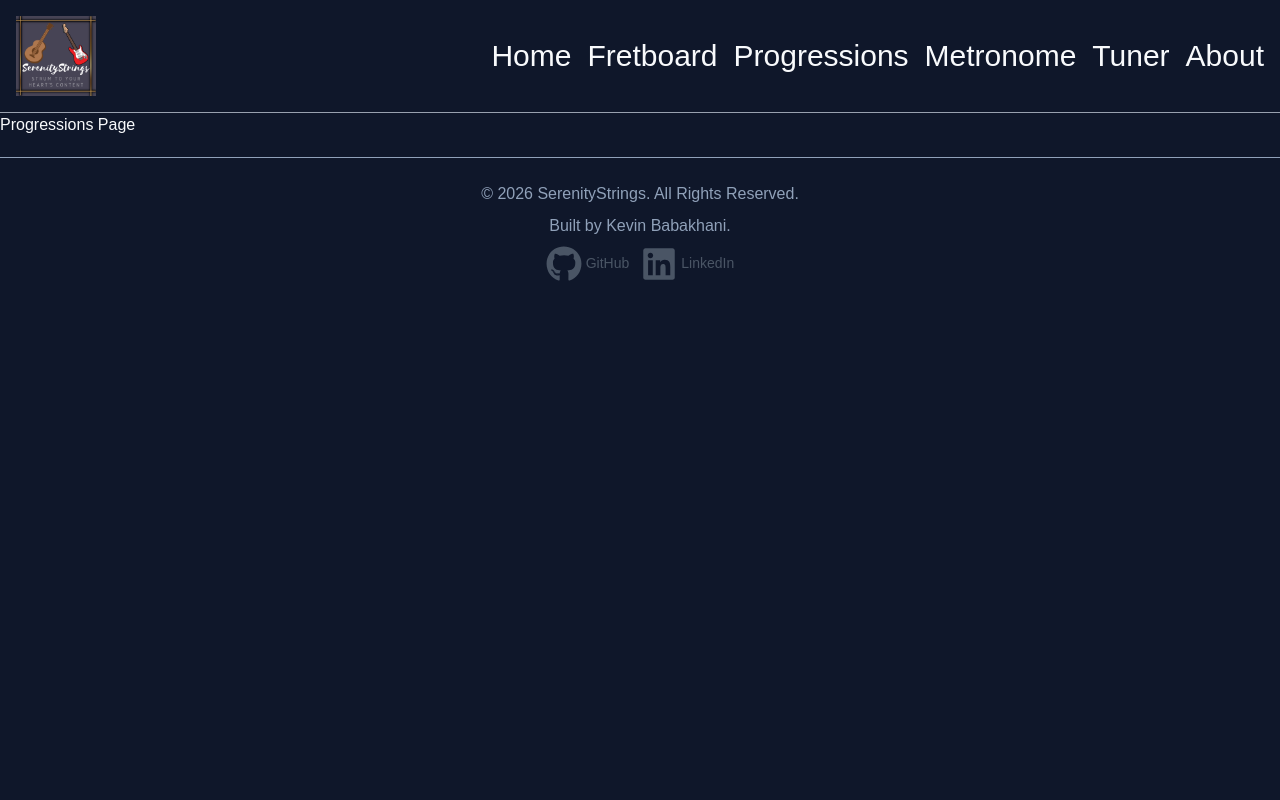
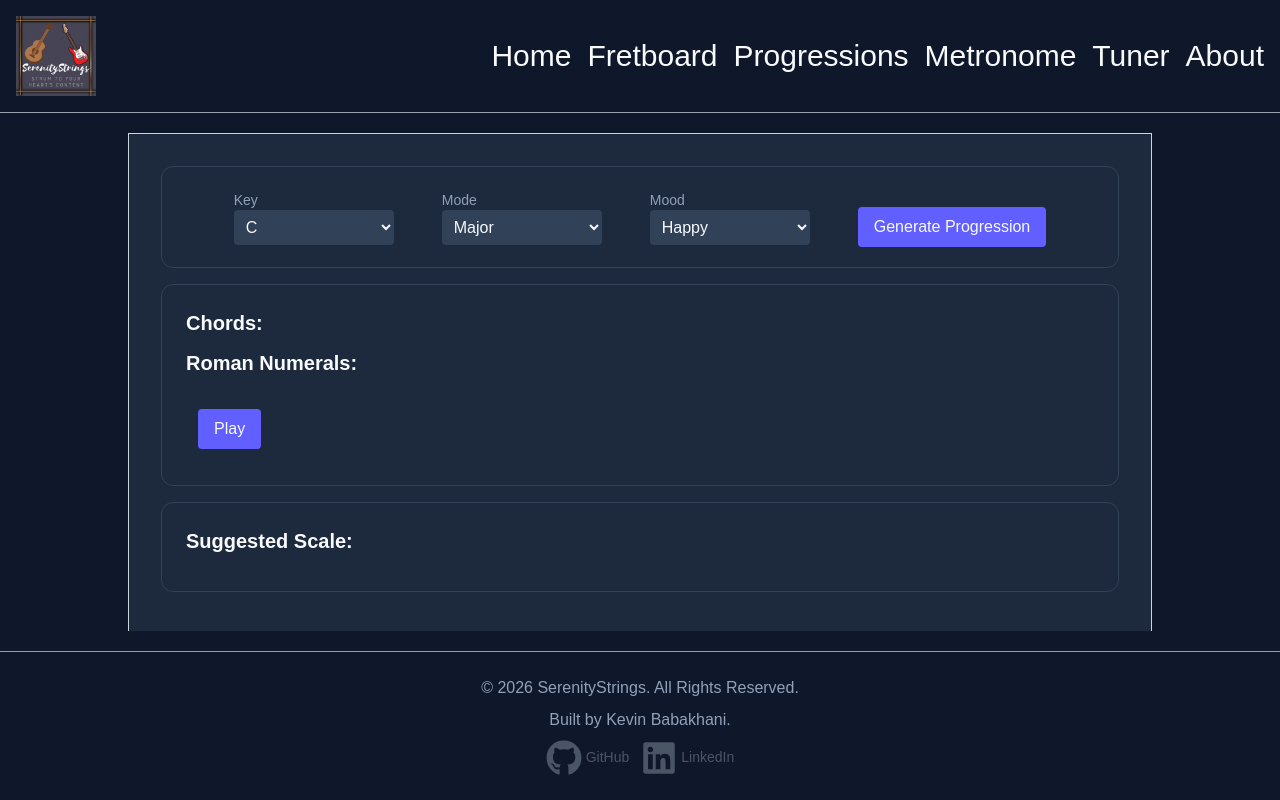
Before and after one commit to SerenityStrings/serenitystrings-client, a Next.js app: page /progressions in a window 1280 px wide. Built offline with nearby package versions, Linux system fonts and the light colour scheme.

Commit message:
Some UI work done for Progressions page.

```diff
--- a/src/app/progressions/page.tsx
+++ b/src/app/progressions/page.tsx
@@ -76,8 +76,77 @@ const ProgressionsPage = () => {
   const getSuggestedScales = () => {};
 
   return (
-    <main className = "">
-      Progressions Page
+    <main className = "p-4 sm:p-6 lg:p-8 md:mt-5 max-w-5xl mx-auto border border-slate-300 bg-slate-800">
+
+      {/* Controls */}
+      <section className = "bg-slate-800 p-2 rounded-xl border border-slate-700 mb-4">
+        <div className = "flex flex-wrap gap-2 md:gap-6 items-center justify-center">
+
+          {/* Key */}
+          <div className = "flex flex-col m-2 md:m-3">
+            <label className = "text-sm text-slate-400"> Key </label>
+            <select className = "w-full sm:w-40 bg-slate-700 p-2 rounded">
+              <option> C </option>
+              <option> C# </option>
+              <option> D </option>
+              <option> D# </option>
+              <option> E </option>
+              <option> F </option>
+              <option> F# </option>
+              <option> G </option>
+              <option> G# </option>
+              <option> A </option>
+              <option> A# </option>
+              <option> B </option>
+            </select>
+          </div>
+
+          {/* Mode */}
+          <div className = "flex flex-col m-2 md:m-3">
+            <label className = "text-sm text-slate-400"> Mode </label>
+            <select className = "w-full sm:w-40 bg-slate-700 p-2 rounded">
+              <option> Major </option>
+              <option> Minor </option>
+            </select>
+          </div>
+
+          {/* Mood */}
+          <div className = "flex flex-col m-2 md:m-3">
+            <label className = "text-sm text-slate-400"> Mood </label>
+            <select className = "w-full sm:w-40 bg-slate-700 p-2 rounded">
+              <option> Happy </option>
+              <option> Sad </option>
+              <option> Excited </option>
+              <option> Inspired </option>
+              <option> Silly </option>
+            </select>
+          </div>
+
+          <div className = "flex flex-col m-2 md:m-3">
+            <button className="bg-indigo-500 px-4 mt-5 py-2 rounded hover:bg-indigo-400">
+              Generate Progression
+            </button>
+          </div>
+        </div>
+      </section>
+
+      <section className="bg-slate-800 p-6 rounded-xl border border-slate-700 mb-4">
+
+        <h1 className = "text-m md:text-xl font-bold mb-3"> Chords: </h1>
+        <h1 className = "text-m md:text-xl font-bold mb-3"> Roman Numerals: </h1>
+
+        <div className = "flex m-2 md:m-3">
+          <button className="bg-indigo-500 px-4 mt-5 py-2 rounded hover:bg-indigo-400">
+            Play
+          </button>
+        </div>
+
+      </section>
+
+      <section className="bg-slate-800 p-6 rounded-xl border border-slate-700 mb-4">
+        <h1 className = "text-m md:text-xl font-bold mb-3"> Suggested Scale: </h1>
+      </section>
+
     </main>
   )
 }
```
